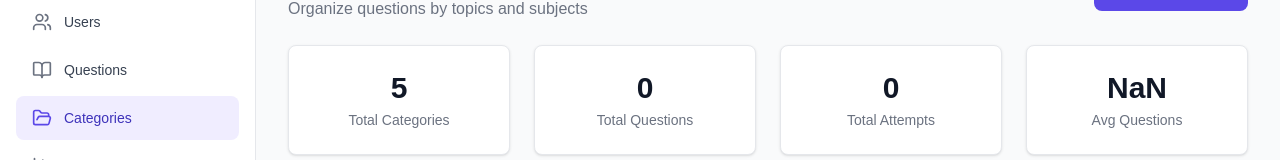
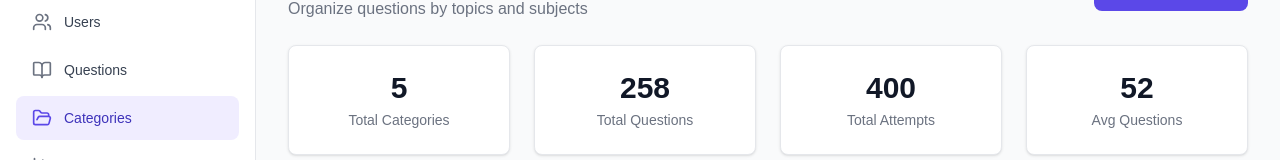
Before and after one commit to BCEESAY10/quizmaster-admin, a Next.js app: page /categories in a window 1280 px wide. Shown: the part 136-296 px from the top of the page. Built offline with nearby package versions, Linux system fonts and the light colour scheme; no server answers.

Commit message:
fix issues in the categories section

```diff
--- a/src/app/categories/page.tsx
+++ b/src/app/categories/page.tsx
@@ -103,8 +103,10 @@ export default function CategoriesPage() {
           <div className="text-center">
             <p className="text-3xl font-bold text-gray-900">
               {formatNumber(
-                categories?.reduce((sum, cat) => sum + cat.questionsCount, 0) ||
+                categories?.reduce(
+                  (sum: number, cat: Category) => sum + cat.questions,
                   0
+                ) || 0
               )}
             </p>
             <p className="text-sm text-gray-500 mt-1">Total Questions</p>
@@ -112,12 +114,7 @@ export default function CategoriesPage() {
         </Card>
         <Card>
           <div className="text-center">
-            <p className="text-3xl font-bold text-gray-900">
-              {formatNumber(
-                categories?.reduce((sum, cat) => sum + cat.totalAttempts, 0) ||
-                  0
-              )}
-            </p>
+            <p className="text-3xl font-bold text-gray-900">400</p>
             <p className="text-sm text-gray-500 mt-1">Total Attempts</p>
           </div>
         </Card>
@@ -127,7 +124,7 @@ export default function CategoriesPage() {
               {categories && categories.length > 0
                 ? Math.round(
                     categories.reduce(
-                      (sum, cat) => sum + cat.questionsCount,
+                      (sum: number, cat: Category) => sum + cat.questions,
                       0
                     ) / categories.length
                   )
@@ -140,7 +137,7 @@ export default function CategoriesPage() {
 
       {/* Categories grid */}
       <div className="grid grid-cols-1 lg:grid-cols-2 gap-6">
-        {categories?.map((category) => (
+        {categories?.map((category: Category) => (
           <CategoryCard key={category.id} category={category} />
         ))}
       </div>
```
